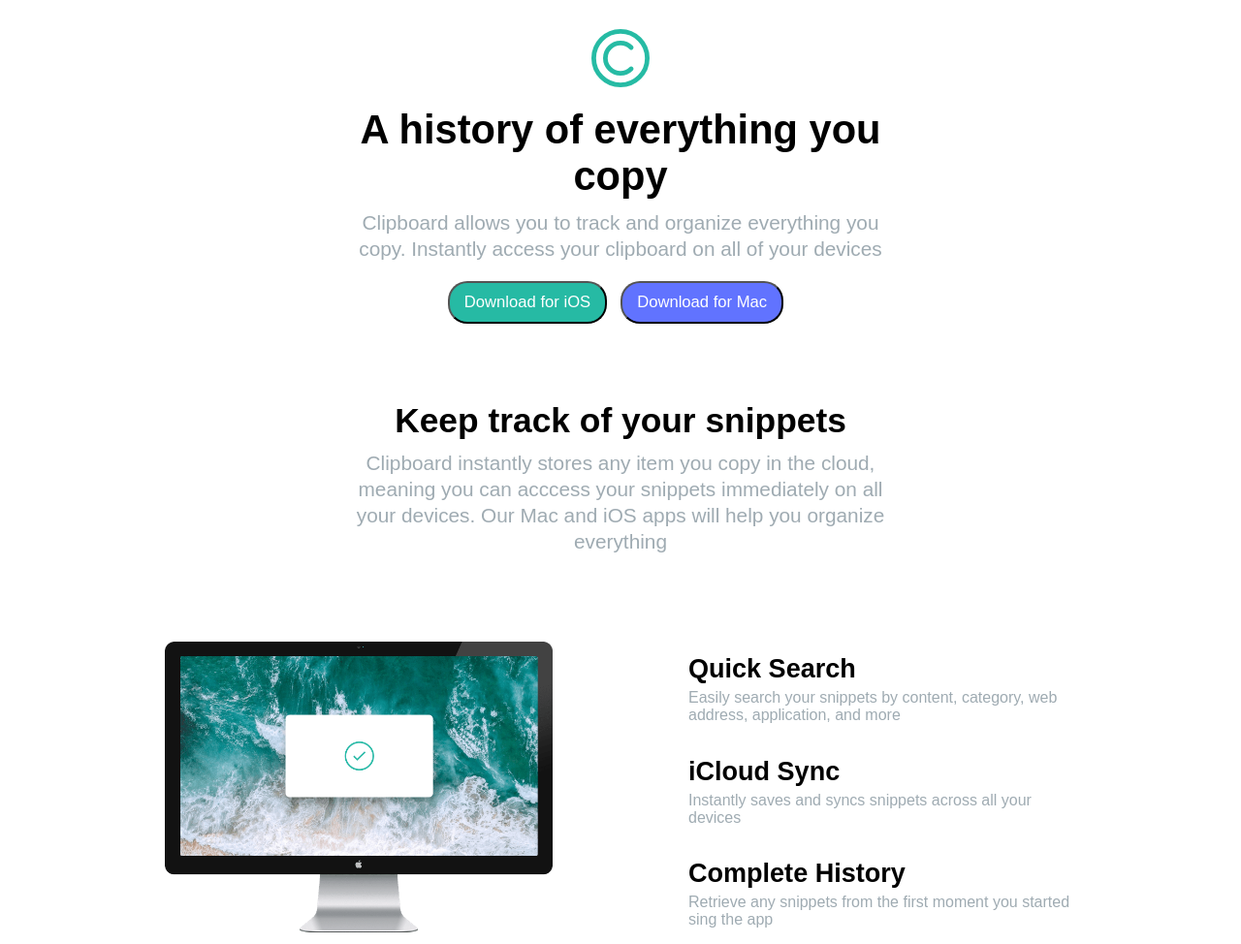
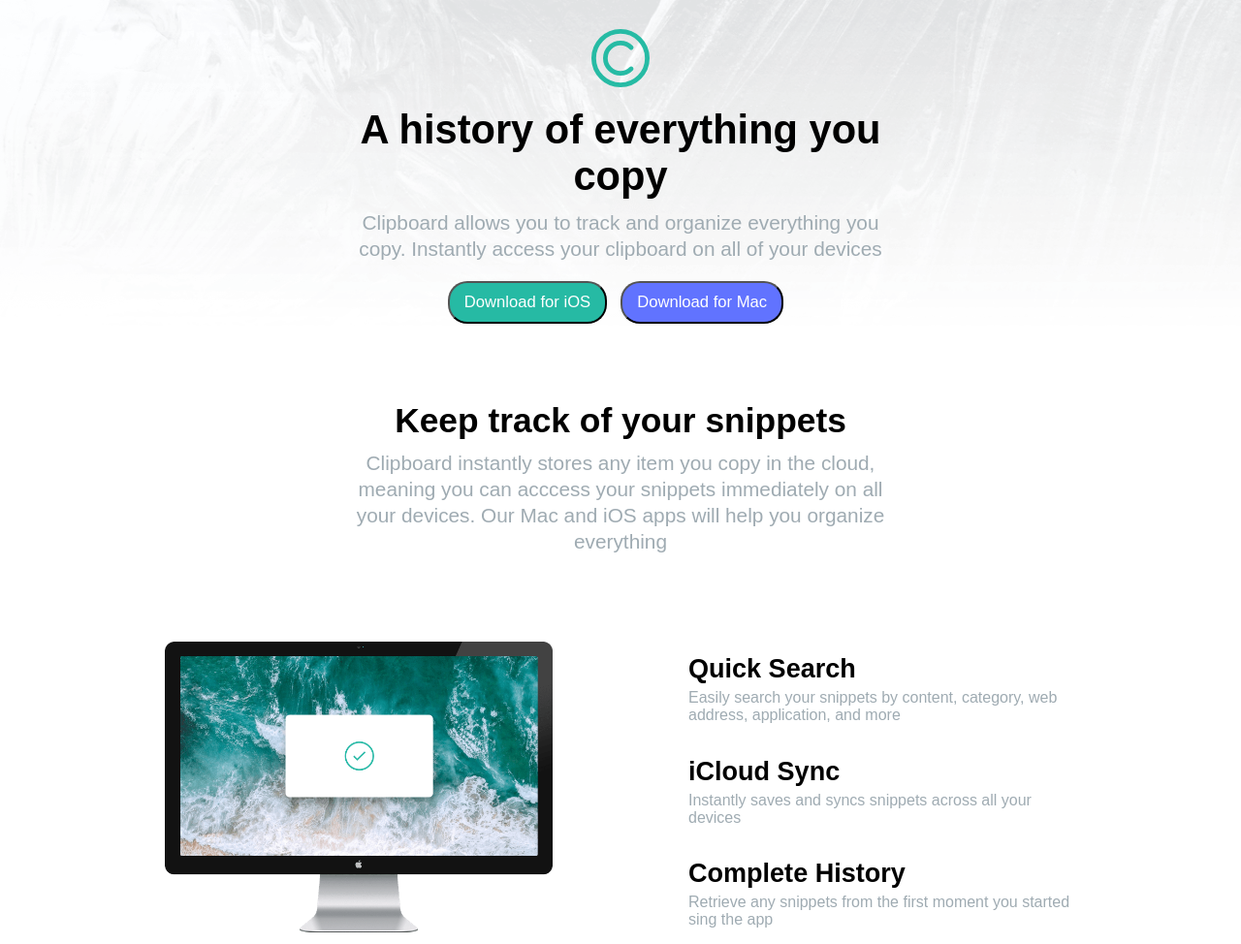
Before and after one commit to Nick331102/clipboard-landing-page, a plain HTML site: page index.html in a window 1280 px wide. Shown: the top 974 px of the page at 97% size. Drawn offline with Linux system fonts and the light colour scheme; the site is published under a folder, as on GitHub Pages, so addresses that start at the root find nothing; a web font is replaced by a local one.

Commit message:
Add files via upload

```diff
--- a/styles.css
+++ b/styles.css
@@ -14,7 +14,7 @@
 }
 
 .header {
-    background: url("/images/bg-header-desktop.png");
+    background: url("images/bg-header-desktop.png");
     background-repeat: no-repeat;
     background-size: cover;
 
```
